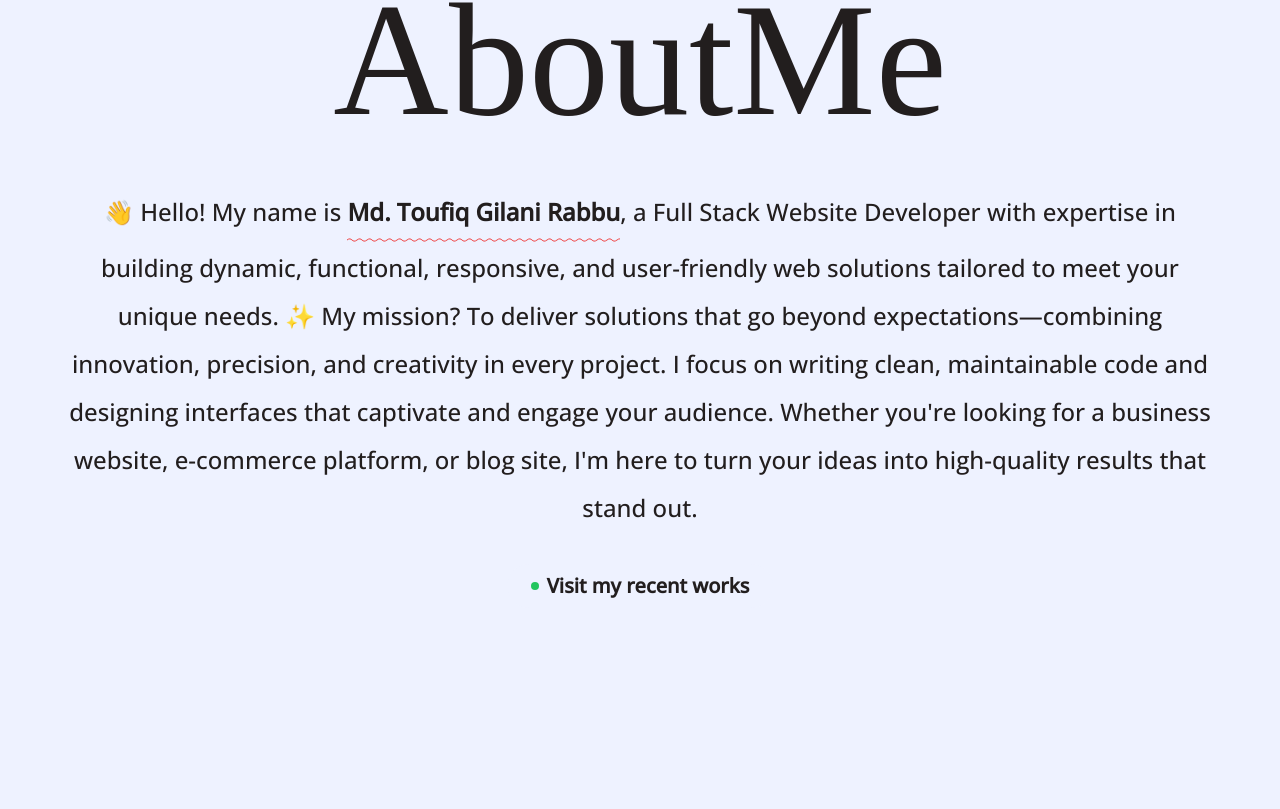
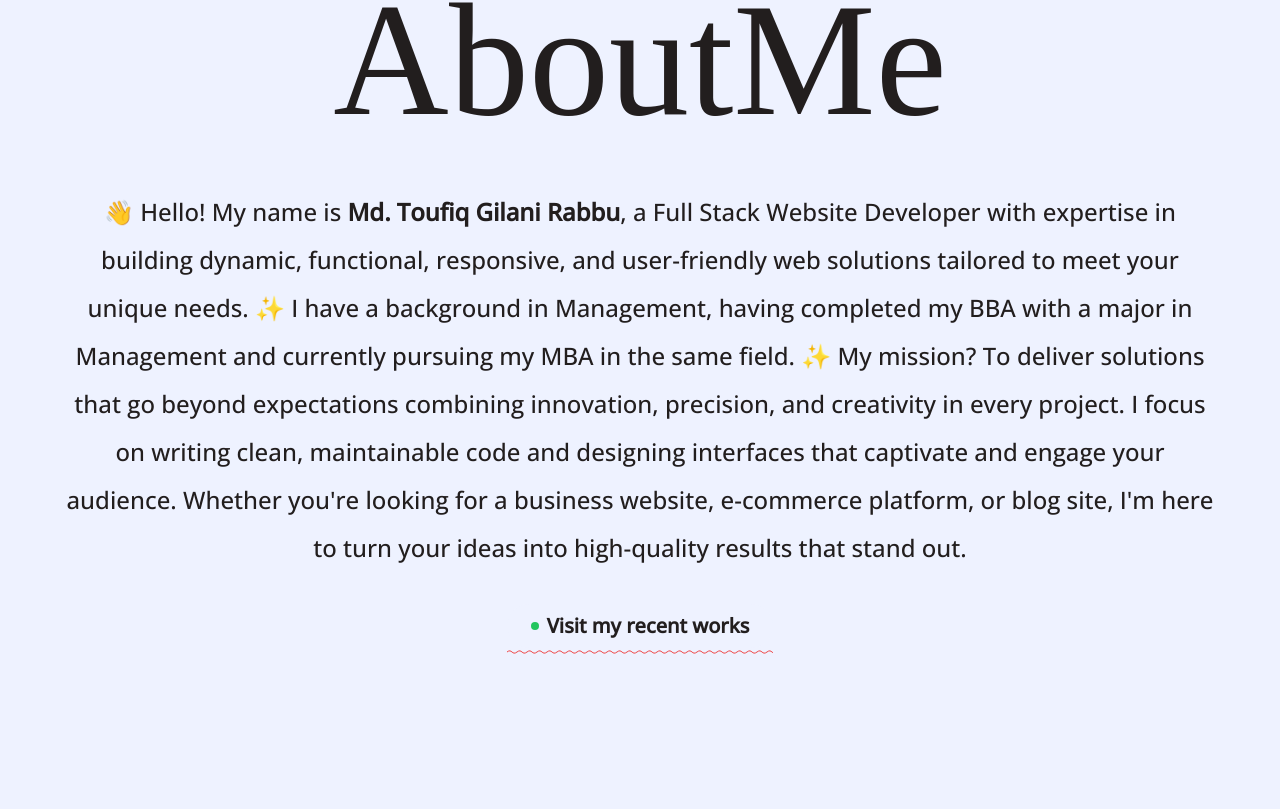
Before and after one commit to GilaniRabbu/developer-portfolio, a Next.js app: page / in a window 1280 px wide. Shown: the part 1004-1813 px from the top of the page. Built offline with nearby package versions, Linux system fonts and the light colour scheme; a web font is replaced by a local one.

Commit message:
updated code

```diff
--- a/app/globals.css
+++ b/app/globals.css
@@ -101,3 +101,7 @@ body {
 .bg-accordion {
   background: var(--tr-accordion-bg);
 }
+
+.tr-name {
+  font-weight: 700;
+}
--- a/app/layout.tsx
+++ b/app/layout.tsx
@@ -19,6 +19,9 @@ export default function RootLayout({
 }>) {
   return (
     <html lang="en">
+      <head>
+        <link rel="icon" href="/favicon.svg" />
+      </head>
       <body className={`antialiased ${open_sans.className}`}>
         <ThemeProvider>
           <Header />
--- a/components/About/AboutMe.tsx
+++ b/components/About/AboutMe.tsx
@@ -9,28 +9,30 @@ export default function AboutMe() {
         text="AboutMe"
         className="text-center mb-12 text-7xl md:text-8xl lg:text-9xl xl:text-[10rem]"
       />
-      <div className="container mx-auto text-center">
+      <div className="text-center">
         <p className="mb-8 text-2xl text-center text-balance leading-[48px]">
           👋 Hello! My name is{" "}
-          <WaveUnderline
-            waveHeight={8}
-            waveWidth={20}
-            waveColor="#ef4444"
-            className="font-semibold"
-          >
-            Md. Toufiq Gilani Rabbu
-          </WaveUnderline>
-          , a Full Stack Website Developer with expertise in building dynamic,
-          functional, responsive, and user-friendly web solutions tailored to
-          meet your unique needs. ✨ My mission? To deliver solutions that go
-          beyond expectations—combining innovation, precision, and creativity in
-          every project. I focus on writing clean, maintainable code and
-          designing interfaces that captivate and engage your audience. Whether
+          <span className="tr-name">Md. Toufiq Gilani Rabbu</span>, a Full Stack
+          Website Developer with expertise in building dynamic, functional,
+          responsive, and user-friendly web solutions tailored to meet your
+          unique needs. ✨ I have a background in Management, having completed
+          my BBA with a major in Management and currently pursuing my MBA in the
+          same field. ✨ My mission? To deliver solutions that go beyond
+          expectations combining innovation, precision, and creativity in every
+          project. I focus on writing clean, maintainable code and designing
+          interfaces that captivate and engage your audience. Whether
           you&apos;re looking for a business website, e-commerce platform, or
           blog site, I&apos;m here to turn your ideas into high-quality results
           that stand out.
         </p>
-        <InteractiveHoverButtons />
+        <WaveUnderline
+          waveHeight={8}
+          waveWidth={20}
+          waveColor="#ef4444"
+          className="font-semibold"
+        >
+          <InteractiveHoverButtons />
+        </WaveUnderline>
       </div>
     </section>
   );
--- a/components/Skills/SkillStat.tsx
+++ b/components/Skills/SkillStat.tsx
@@ -40,7 +40,7 @@ export default function SkillStat() {
       <div className="flex flex-wrap justify-center items-center gap-5 mt-14">
         {skills.map((skill) => (
           <div key={skill.name} className="flex flex-col items-center">
-            <div className="w-full aspect-square p-12 rounded-lg bg-[#659477] dark:bg-[#2D2726] flex flex-col items-center justify-center">
+            <div className="w-40 aspect-square p-5 rounded-lg bg-[#659477] dark:bg-[#2D2726] flex flex-col items-center justify-center">
               <div>
                 <Image
                   alt={skill.name}
```
Also changed, not shown: public/favicon.svg (added).
